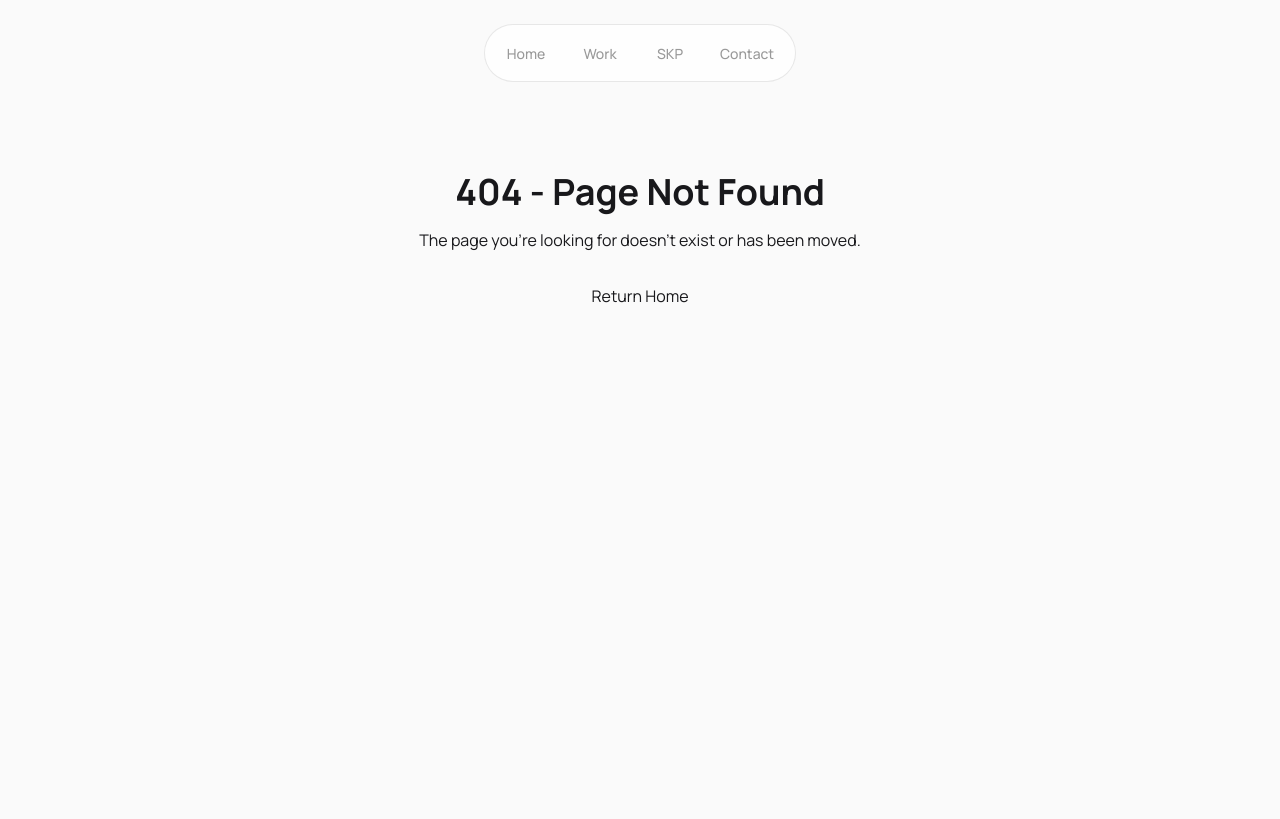
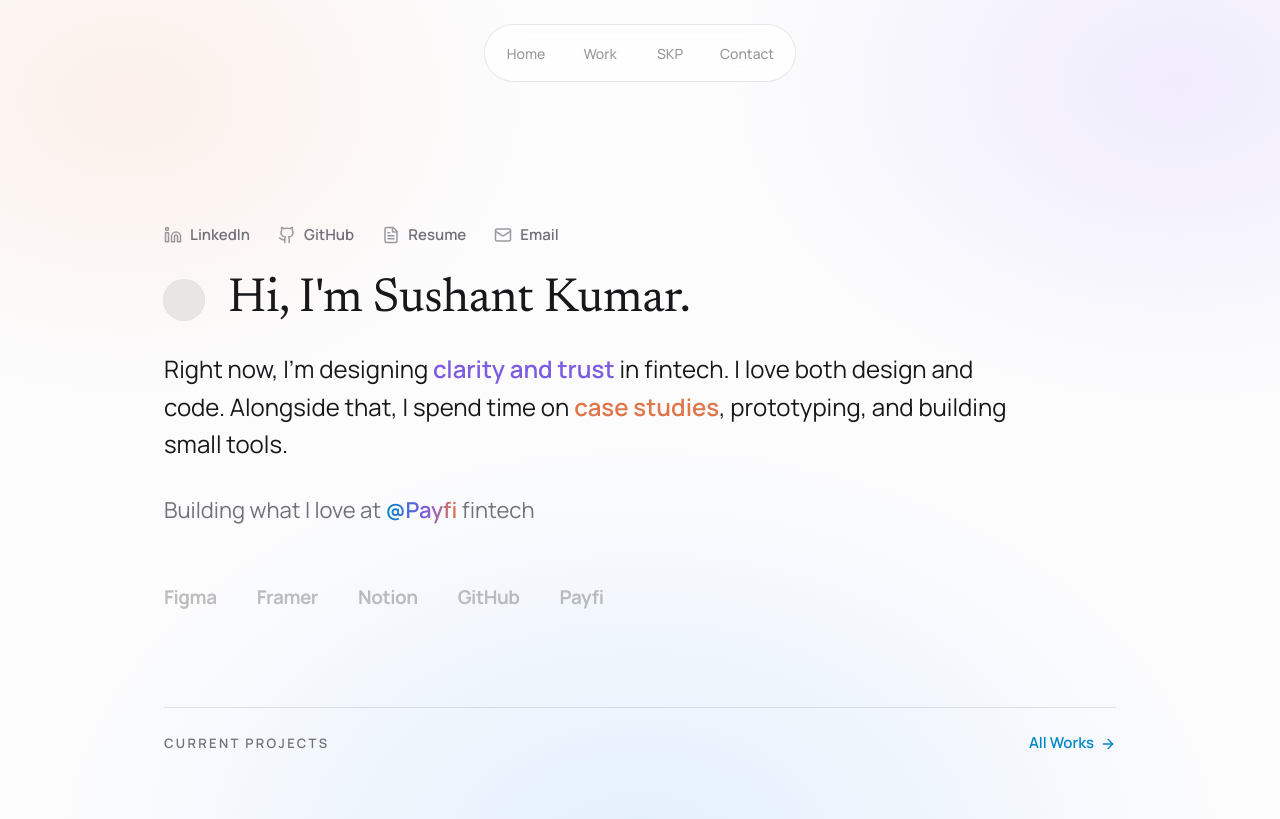
Before and after one commit to SkpGit28/My-Digital-Space, a Next.js app: page /hero-test in a window 1280 px wide. Before the commit this address had no page. Built offline with nearby package versions, Linux system fonts and the light colour scheme.

Commit message:
feat(hero-test): Vijay Verma-style hero on /hero-test — 48px serif heading with 40px avatar row, 24px body, tri-color wash

```diff
--- /dev/null
+++ b/src/app/hero-test/page.tsx
@@ -0,0 +1,143 @@
+"use client";
+
+/**
+ * HERO TEST — Vijay Verma-style hero, isolated on /hero-test.
+ * Content width: 1000px. Uses the existing TopNav from layout.
+ *
+ * New 3-color combination (anchored on brand blue #70B7FF):
+ *   Sky   #70B7FF → text #0284C7  (existing brand / primary)
+ *   Iris  #A78BFA → text #7C5CE0  (new — soft violet)
+ *   Peach #FFB58A → text #E0764A  (new — warm apricot)
+ * Background = whisper-strength radial washes of all three on near-white.
+ */
+
+import { Newsreader } from "next/font/google";
+import { Linkedin, Github, FileText, Mail, ArrowRight } from "lucide-react";
+import Link from "next/link";
+
+const newsreader = Newsreader({
+  subsets: ["latin"],
+  weight: ["400", "500"],
+  style: ["normal", "italic"],
+});
+
+const socials = [
+  { name: "LinkedIn", href: "https://www.linkedin.com/in/skplovesdesign", Icon: Linkedin },
+  { name: "GitHub", href: "https://github.com/SkpGit28", Icon: Github },
+  { name: "Resume", href: "/resume.pdf", Icon: FileText },
+  { name: "Email", href: "mailto:skponpurpose@gmail.com", Icon: Mail },
+];
+
+const wordmarks = ["Figma", "Framer", "Notion", "GitHub", "Payfi"];
+
+export default function HeroTestPage() {
+  return (
+    <div className="relative min-h-screen overflow-hidden">
+      {/* ── Tri-color wash: Peach (top-left) · Iris (top-right) · Sky (bottom) ── */}
+      <div
+        aria-hidden
+        className="pointer-events-none absolute inset-0 -z-10"
+        style={{
+          background: [
+            "radial-gradient(640px 480px at 10% 12%, rgba(255,181,138,0.16), transparent 62%)",
+            "radial-gradient(720px 520px at 92% 10%, rgba(167,139,250,0.14), transparent 62%)",
+            "radial-gradient(900px 640px at 50% 105%, rgba(112,183,255,0.18), transparent 65%)",
+            "#FCFCFD",
+          ].join(", "),
+        }}
+      />
+
+      <section className="mx-auto w-full max-w-[1000px] px-6 pt-56 pb-16">
+        {/* Social row */}
+        <div className="flex flex-wrap items-center gap-x-7 gap-y-3">
+          {socials.map(({ name, href, Icon }) => (
+            <a
+              key={name}
+              href={href}
+              target={href.startsWith("http") ? "_blank" : undefined}
+              rel={href.startsWith("http") ? "noopener noreferrer" : undefined}
+              className="group inline-flex items-center gap-2 text-[15px] font-semibold text-text-secondary transition-colors hover:text-foreground"
+            >
+              <Icon className="h-[18px] w-[18px] opacity-70 transition-opacity group-hover:opacity-100" />
+              {name}
+            </a>
+          ))}
+        </div>
+
+        {/* Avatar + headline — one entity, 24px gap */}
+        <div className="mt-7 flex items-center gap-6">
+          <div
+            aria-hidden
+            className="h-10 w-10 shrink-0 rounded-full bg-black/[0.08] ring-1 ring-black/10"
+          />
+          <h1
+            className={`${newsreader.className} text-[48px] leading-[1.08] tracking-[-0.01em] text-foreground`}
+          >
+            Hi, I&apos;m Sushant Kumar.
+          </h1>
+        </div>
+
+        {/* Intro with tri-color inline accents */}
+        <p className="mt-6 max-w-[860px] text-[24px] leading-[1.55] text-text-primary">
+          Right now, I&apos;m designing{" "}
+          <span className="font-semibold" style={{ color: "#7C5CE0" }}>
+            clarity and trust
+          </span>{" "}
+          in fintech. I love both design and code. Alongside that, I spend time
+          on{" "}
+          <span className="font-semibold" style={{ color: "#E0764A" }}>
+            case studies
+          </span>
+          , prototyping, and building small tools.
+        </p>
+
+        {/* Studio line */}
+        <p className="mt-8 text-[19px] text-text-secondary md:text-[22px]">
+          Building what I love at{" "}
+          <a
+            href="https://payfi.co.in"
+            target="_blank"
+            rel="noopener noreferrer"
+            className="font-semibold"
+            style={{
+              background:
+                "linear-gradient(90deg, #0284C7 0%, #7C5CE0 55%, #E0764A 100%)",
+              WebkitBackgroundClip: "text",
+              backgroundClip: "text",
+              color: "transparent",
+            }}
+          >
+            @Payfi
+          </a>{" "}
+          <span>fintech</span>
+        </p>
+
+        {/* Muted wordmark strip */}
+        <div className="mt-14 flex flex-wrap items-center gap-x-10 gap-y-4 opacity-45 grayscale">
+          {wordmarks.map((w) => (
+            <span
+              key={w}
+              className="select-none text-[19px] font-bold tracking-tight text-text-secondary"
+            >
+              {w}
+            </span>
+          ))}
+        </div>
+
+        {/* Bottom strip — CURRENT PROJECTS / All Works */}
+        <div className="mt-24 flex items-center justify-between border-t border-black/10 pt-6">
+          <span className="text-[13px] font-semibold uppercase tracking-[0.18em] text-text-secondary">
+            Current Projects
+          </span>
+          <Link
+            href="/work"
+            className="inline-flex items-center gap-1.5 text-[15px] font-semibold text-primary transition-opacity hover:opacity-80"
+          >
+            All Works
+            <ArrowRight className="h-4 w-4" />
+          </Link>
+        </div>
+      </section>
+    </div>
+  );
+}
```
